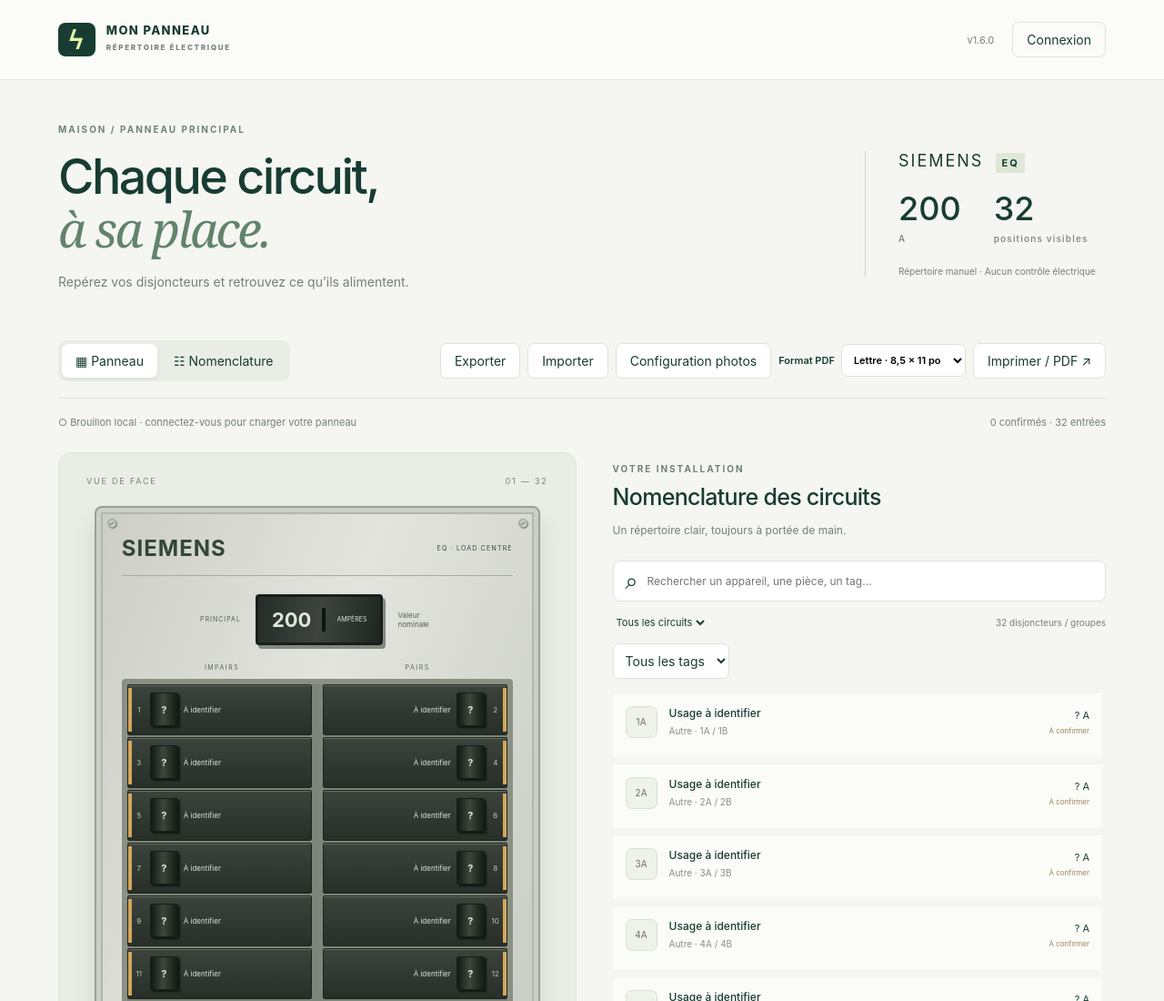
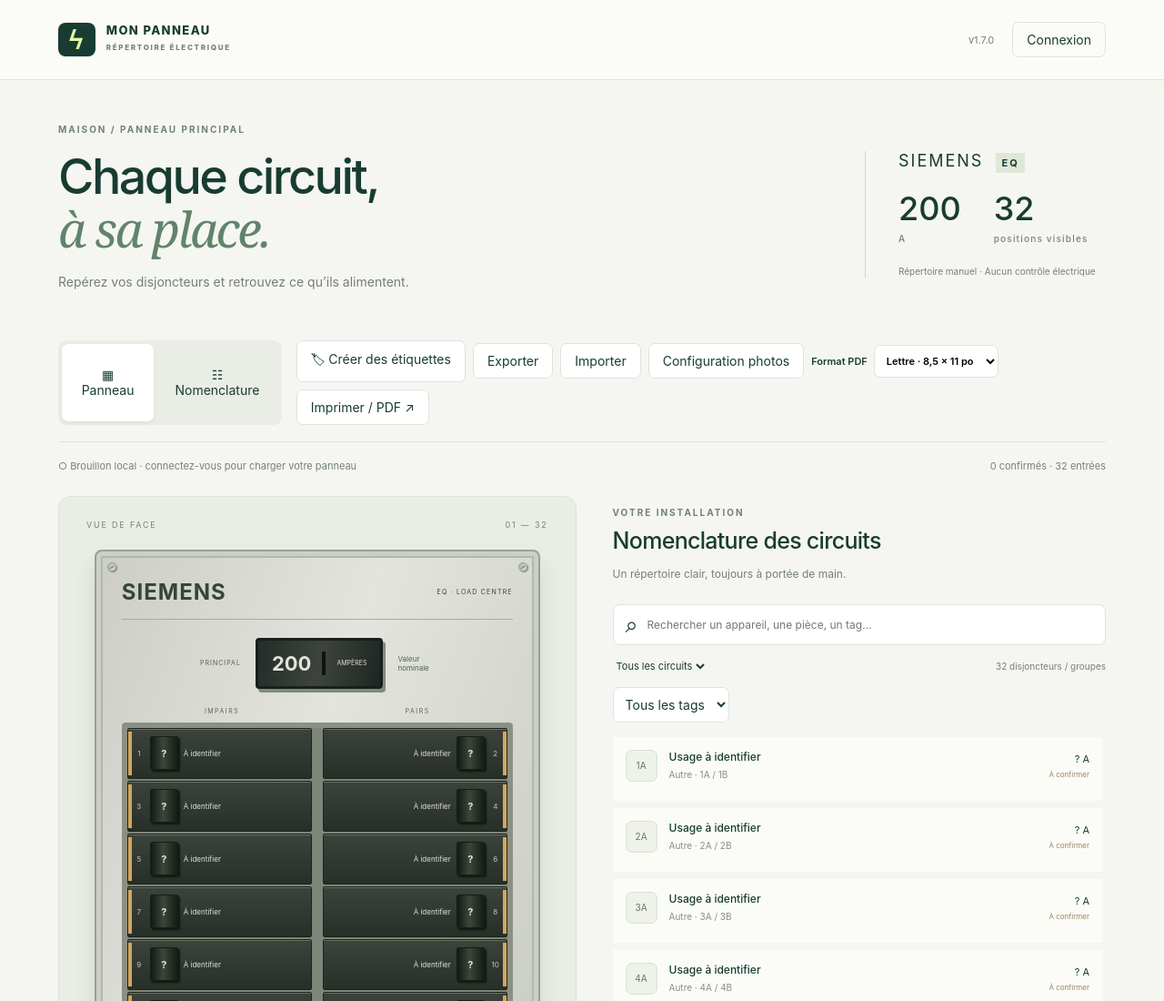
Before and after one commit to nathanbegin/GestionPanneauSiemens, a website with bundled scripts: page public/index.html in a window 1280 px wide. Shown: the top 1100 px of the page at 91% size. Built offline with nearby package versions, Linux system fonts and the light colour scheme.

Commit message:
feat: create labels button with fallback link

```diff
--- a/public/index.html
+++ b/public/index.html
@@ -1,8 +1,8 @@
 <!doctype html><html lang="fr-CA"><head><meta charset="utf-8"><meta name="viewport" content="width=device-width,initial-scale=1"><meta name="theme-color" content="#152d28"><title>Mon panneau · Siemens EQ</title><link rel="stylesheet" href="/style.css"><script type="module" src="/app.js"></script></head><body>
-<header><a class="brand" href="/" aria-label="Accueil"><span class="brand-icon">ϟ</span><span>MON PANNEAU<small>RÉPERTOIRE ÉLECTRIQUE</small></span></a><div class="header-end"><button type="button" id="menuToggle" class="menu-toggle" aria-controls="mobileMenu" aria-expanded="false" aria-label="Ouvrir le menu">☰</button><span class="version">v1.6.0</span><button id="connect" class="subtle">Connexion</button></div></header>
+<header><a class="brand" href="/" aria-label="Accueil"><span class="brand-icon">ϟ</span><span>MON PANNEAU<small>RÉPERTOIRE ÉLECTRIQUE</small></span></a><div class="header-end"><button type="button" id="menuToggle" class="menu-toggle" aria-controls="mobileMenu" aria-expanded="false" aria-label="Ouvrir le menu">☰</button><span class="version">v1.7.0</span><button id="connect" class="subtle">Connexion</button></div></header>
 <main><section class="heading"><div><div class="eyebrow">MAISON / PANNEAU PRINCIPAL</div><h1>Chaque circuit,<br><em>à sa place.</em></h1><p>Repérez vos disjoncteurs et retrouvez ce qu’ils alimentent.</p></div><div class="spec"><span>SIEMENS <b>EQ</b></span><div><strong>200<span>A</span></strong><strong>32<span>positions visibles</span></strong></div><small>Répertoire manuel · Aucun contrôle électrique</small></div></section>
-<div class="toolbar" id="mobileMenu"><div class="tabs" role="group" aria-label="Affichage"><button class="active" id="panelView">▦ Panneau</button><button id="listView">☷ Nomenclature</button></div><div class="actions"><button id="export">Exporter</button><label class="button" for="import">Importer</label><input hidden id="import" type="file" accept="application/json"><button id="photos">Configuration photos</button><label class="print-format">Format PDF <select id="printFormat" aria-label="Format du papier"><option value="letter">Lettre · 8,5 × 11 po</option><option value="legal">Légal · 8,5 × 14 po</option><option value="extended">Long · 8,5 × 16 po</option></select></label><button id="print">Imprimer / PDF ↗</button></div></div>
-<div class="statusbar"><span id="sync" role="status">Chargement…</span><span id="count"></span></div>
+<div class="toolbar" id="mobileMenu"><div class="tabs" role="group" aria-label="Affichage"><button class="active" id="panelView">▦ Panneau</button><button id="listView">☷ Nomenclature</button></div><div class="actions"><button id="labels" type="button" title="Transférer les circuits et ouvrir ZebraHD">🏷 Créer des étiquettes</button><button id="export">Exporter</button><label class="button" for="import">Importer</label><input hidden id="import" type="file" accept="application/json"><button id="photos">Configuration photos</button><label class="print-format">Format PDF <select id="printFormat" aria-label="Format du papier"><option value="letter">Lettre · 8,5 × 11 po</option><option value="legal">Légal · 8,5 × 14 po</option><option value="extended">Long · 8,5 × 16 po</option></select></label><button id="print">Imprimer / PDF ↗</button></div></div>
+<div id="labelResult" hidden class="label-result"></div><div class="statusbar"><span id="sync" role="status">Chargement…</span><span id="count"></span></div>
 <div class="workspace"><section class="panel-area" aria-label="Représentation du panneau"><div class="panel-caption"><span>VUE DE FACE</span><span>01 — 32</span></div><div class="cabinet"><i class="screw tl"></i><i class="screw tr"></i><div class="manufacturer"><b>SIEMENS</b><span>EQ · LOAD CENTRE</span></div><div class="main-breaker"><span>PRINCIPAL</span><div class="main-switch"><b>200</b><span>AMPÈRES</span></div><small>Valeur nominale</small></div><div class="rail-labels"><span>IMPAIRS</span><span>PAIRS</span></div><div id="breakers"></div><div class="panel-foot">EQ SERIES <span>200 A · 32 POSITIONS VISIBLES</span></div><i class="screw bl"></i><i class="screw br"></i></div><p class="panel-note mobile-panel-tip">Touchez un disjoncteur pour consulter son usage. Sélectionnez « Modifier » pour changer sa fiche.</p><p class="panel-note">Sélectionnez un emplacement pour renseigner son usage.<br>Numérotation centrale photographiée : 1–32, avec sous-repères A/B.<br>Les lignes 33–40 des étiquettes ne sont pas des emplacements visibles.</p></section>
 <section class="directory"><div class="print-report-header" aria-hidden="true"><div class="print-report-overline">SIEMENS EQ — 200 A</div><h2>Nomenclature des circuits</h2><p id="printExportedAt"></p><p id="printAppVersion"></p></div><div class="directory-head"><div class="eyebrow">VOTRE INSTALLATION</div><h2>Nomenclature des circuits</h2><p>Un répertoire clair, toujours à portée de main.</p></div><label class="search"><span>⌕</span><input id="search" placeholder="Rechercher un appareil, une pièce, un tag…" aria-label="Rechercher les circuits"></label><div class="filters"><select id="filter" aria-label="Filtrer par statut"><option value="">Tous les circuits</option><option>Identifié</option><option>À confirmer</option><option>Libre</option><option>Non visible</option></select><span id="results"></span></div><div id="tagFilter" class="tag-filter" aria-label="Filtrer par tag"></div><div id="directoryList"></div><div class="legend"><span><i class="identified"></i>Identifié</span><span><i class="unknown"></i>À identifier</span><span><i class="free"></i>Libre</span></div></section></div>
 <footer>MON PANNEAU <span>Siemens EQ · Répertoire personnel</span></footer></main>
```
